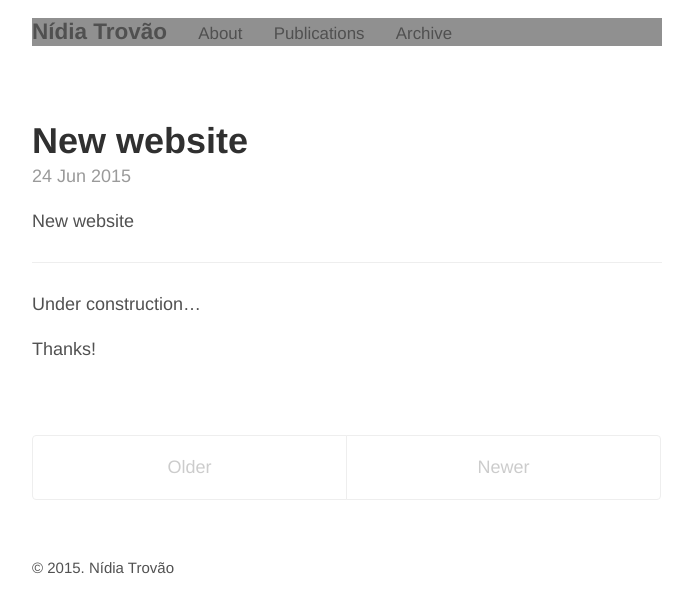
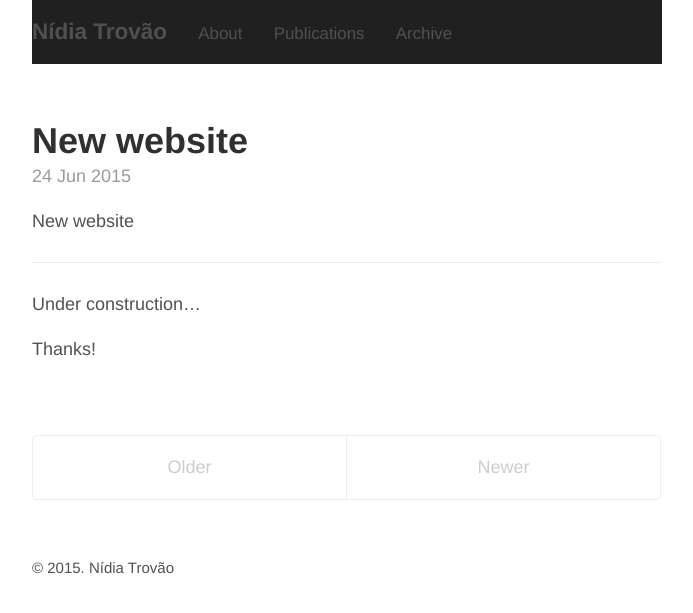
Before and after one commit to nidiatrovao/nidiatrovao.github.io, a Jekyll site: the page built from index.html, in a window 1280 px wide. Shown: the top 613 px of the page, without its empty margins (293-986 px from the left). Built offline with Jekyll 4.4.1, drawn with Linux system fonts in a browser that asks for light colours; the list of posts is cut into pages by our own code.

Commit message:
css edits 2

```diff
--- a/_layouts/default.html
+++ b/_layouts/default.html
@@ -6,8 +6,8 @@
   <body>
 
     <div class="container content">
-      <header class="masthead">
-        <h3 class="masthead-title" style="background-color:#909090">
+      <header class="masthead" style="background-color:#202020">
+        <h3 class="masthead-title">
           <a href="{{ site.baseurl }}/" title="Home">{{ site.title }}</a>
 			{% for page in site.pages_list %}
 				&nbsp;&nbsp;&nbsp;
```
